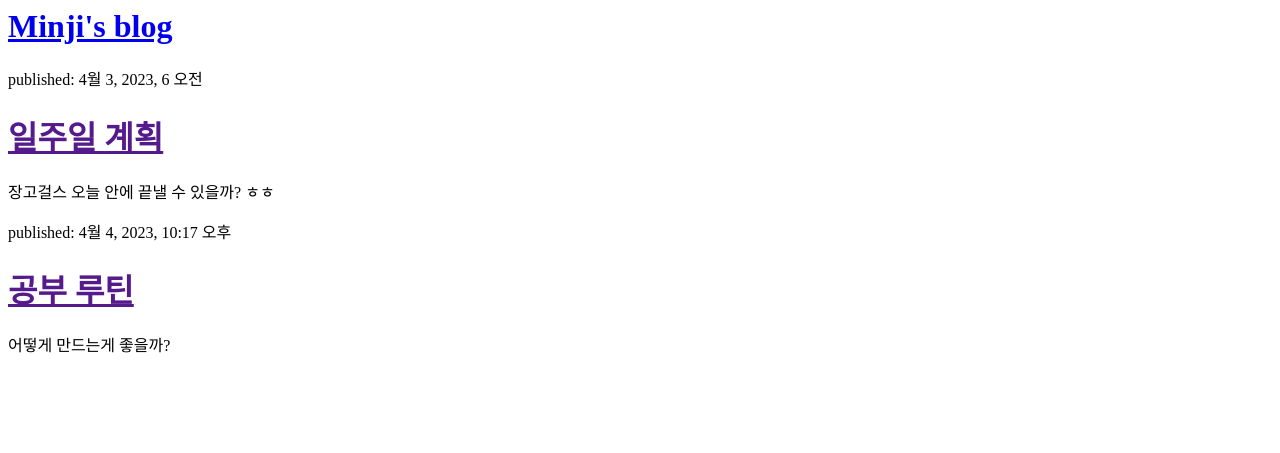
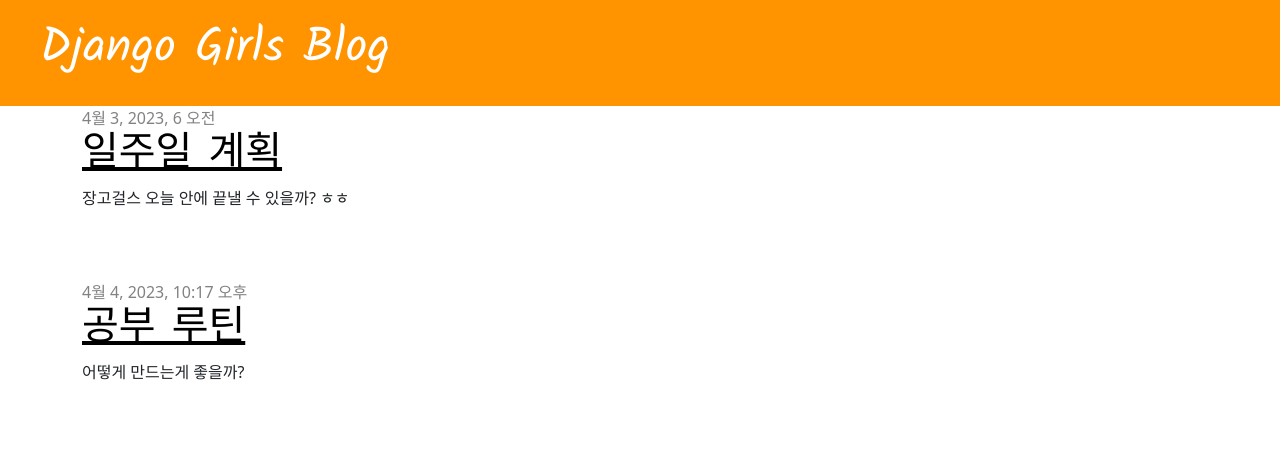
Before and after one commit to minddong2/my-first-blog, a Django app: page / in a window 1280 px wide. Shown: the top 453 px of the page. Run offline with Django 3.2, Linux system fonts and the light colour scheme; data comes from the database, SQL or seed files in the repository.

Commit message:
Added view and template for detailed blog post as well as CSS for the site.

```diff
--- /dev/null
+++ b/blog/static/css/blog.css
@@ -0,0 +1,56 @@
+.page-header {
+  background-color: #ff9400;
+  margin-top: 0;
+  padding: 20px 20px 20px 40px;
+}
+
+.page-header h1,
+.page-header h1 a,
+.page-header h1 a:visited,
+.page-header h1 a:active {
+  color: #ffffff;
+  font-size: 36pt;
+  text-decoration: none;
+}
+
+.content {
+  margin-left: 40px;
+}
+
+h1,
+h2,
+h3,
+h4 {
+  font-family: "Kalam", cursive;
+}
+
+.date {
+  color: #828282;
+}
+
+.save {
+  float: right;
+}
+
+.post-form textarea,
+.post-form input {
+  width: 100%;
+}
+
+.top-menu,
+.top-menu:hover,
+.top-menu:visited {
+  color: #ffffff;
+  float: right;
+  font-size: 26pt;
+  margin-right: 20px;
+}
+
+.post {
+  margin-bottom: 70px;
+}
+
+.post h1 a,
+.post h1 a:visited {
+  color: #000000;
+}
--- /dev/null
+++ b/blog/templates/blog/base.html
@@ -0,0 +1,27 @@
+<!DOCTYPE html>
+{% load static %}
+<html>
+  <head>
+    <meta charset="utf-8" />
+    <meta name="viewport" content="width=device-width, initial-scale=1" />
+    <link rel="stylesheet" href="{% static 'css/blog.css' %}" />
+    <title>Minji's blog</title>
+    <link href="https://cdn.jsdelivr.net/npm/bootstrap@5.2.3/dist/css/bootstrap.min.css" rel="stylesheet" integrity="sha384-rbsA2VBKQhggwzxH7pPCaAqO46MgnOM80zW1RWuH61DGLwZJEdK2Kadq2F9CUG65" crossorigin="anonymous"/>
+    <link rel="preconnect" href="https://fonts.googleapis.com" />
+    <link rel="preconnect" href="https://fonts.gstatic.com" crossorigin />
+    <link href="https://fonts.googleapis.com/css2?family=Kalam&display=swap" rel="stylesheet"/>
+  </head>
+  <body>
+    <div class="page-header">
+      <h1><a href="/">Django Girls Blog</a></h1>
+    </div>
+    <div class="content container">
+      <div class="row">
+        <div class="col-md-8">
+          {% block content %}
+          {% endblock %}
+        </div>
+      </div>
+    </div>
+  </body>
+</html>
--- a/blog/templates/blog/post_list.html
+++ b/blog/templates/blog/post_list.html
@@ -1,18 +1,13 @@
-<html>
-  <head>
-    <title>Minji's blog</title>
-  </head>
-  <body>
-    <div>
-      <h1><a href="/">Minji's blog</a></h1>
-    </div>
+{% extends 'blog/base.html' %}
 
-    {% for post in posts %}
-    <div>
-      <p>published: {{ post.published_date }}</p>
-      <h1><a href="">{{ post.title }}</a></h1>
+{% block content %}
+  {% for post in posts %}
+    <div class="post">
+      <div class="date">
+        {{ post.published_date }}
+      </div>
+      <h1><a href="{% url 'post_detail' pk=post.pk %}">{{ post.title }}</a></h1>
       <p>{{ post.text|linebreaksbr }}</p>
     </div>
-    {% endfor %}
-  </body>
-</html>
+  {% endfor %}
+{% endblock %}
--- a/blog/urls.py
+++ b/blog/urls.py
@@ -3,4 +3,5 @@
 
 urlpatterns = [
     path('',views.post_list, name='post_list'),
+    path('post/<int:pk>/', views.post_detail, name='post_detail'),
 ]
--- a/blog/views.py
+++ b/blog/views.py
@@ -1,7 +1,12 @@
 from django.shortcuts import render
 from django.utils import timezone
 from .models import Post
+from django.shortcuts import render, get_object_or_404
 
 def post_list(request):
     posts = Post.objects.filter(published_date__lte=timezone.now()).order_by('published_date')
     return render(request, 'blog/post_list.html',{'posts': posts})
+
+def post_detail(request, pk):
+    post = get_object_or_404(Post, pk=pk)
+    return render(request, 'blog/post_detail.html', {'post':post})
```
Also changed, not shown: blog/templates/blog/post_detail.html (added, +13 -0 lines).
